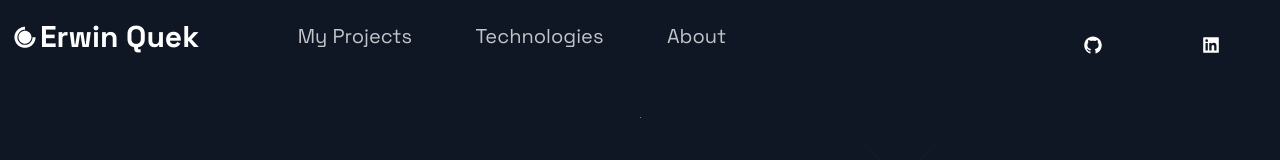
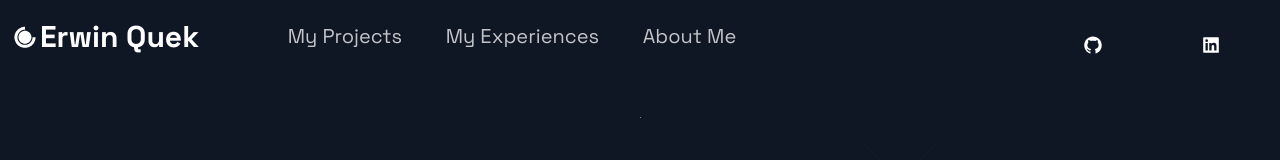
Before and after one commit to erwinqxy/portfolio, a Next.js app: page / in a window 1280 px wide. Shown: the top 160 px of the page. Built offline with nearby package versions, Linux system fonts and the light colour scheme.

Commit message:
minor fixes

```diff
--- a/src/components/Header/Header.js
+++ b/src/components/Header/Header.js
@@ -22,12 +22,12 @@ const Header = () =>  (
       </li>
       <li>
         <Link href="#tech">
-          <NavLink>Technologies</NavLink>
+          <NavLink>My Experiences</NavLink>
         </Link>
       </li>
       <li>
         <Link href="#about">
-          <NavLink>About</NavLink>
+          <NavLink>About Me</NavLink>
         </Link>
       </li>
     </Div2>
--- a/src/components/Technologies/Technologies.js
+++ b/src/components/Technologies/Technologies.js
@@ -23,7 +23,7 @@ const Technologies = () =>  (
       <ListItem>
         <DiPython size="5rem"/>
         <ListContainer>
-          <ListTitle>BackEnd-End</ListTitle>
+          <ListTitle>Back-End</ListTitle>
           <ListParagraph>
             Python, Django <br />
             Java <br />
```
